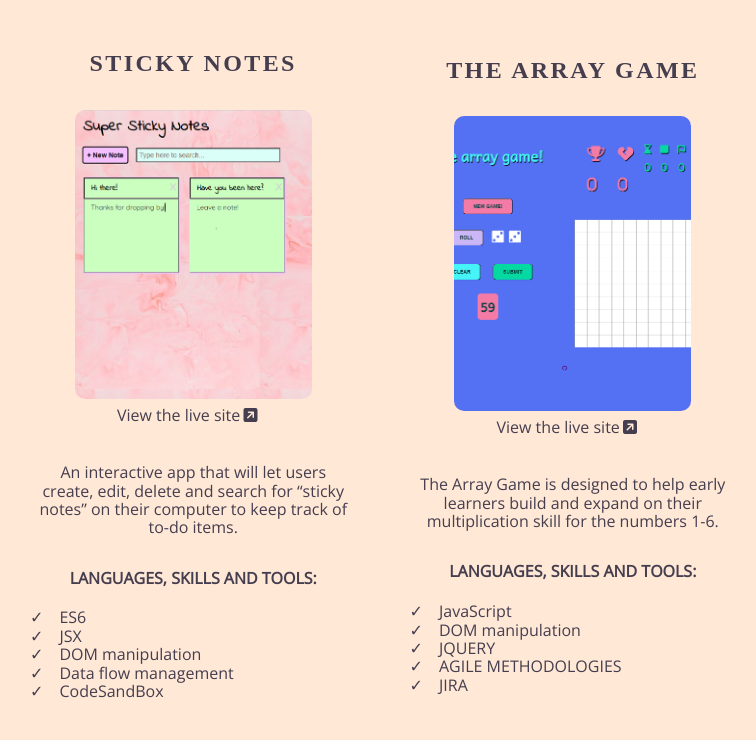
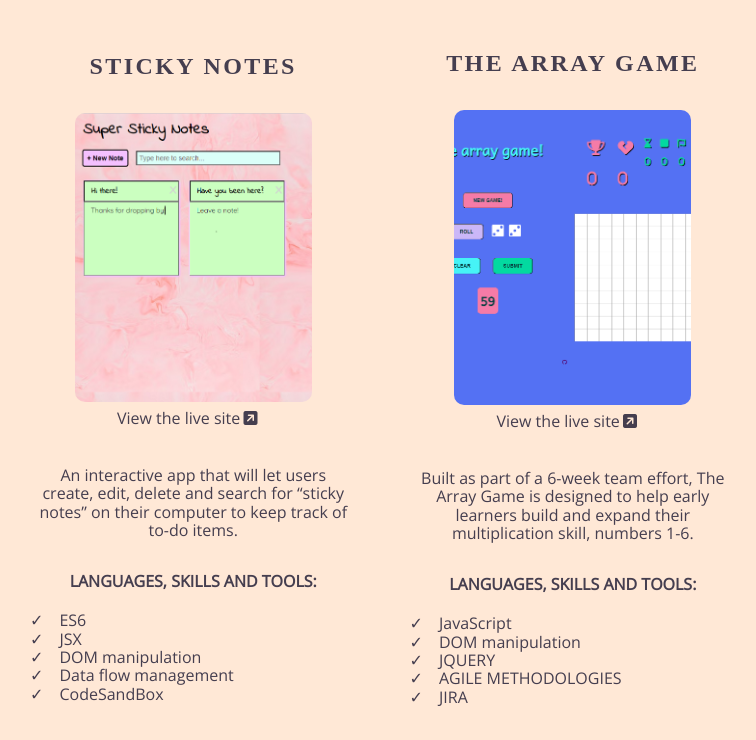
Before and after one commit to er1927/personal-portfolio, a website built with Parcel: page index.html in a window 1280 px wide. Shown: the part 427-1167 px from the top of the page, without its empty margins (257-1013 px from the left). Built offline with nearby package versions, Linux system fonts and the light colour scheme; a web font is replaced by a local one.

Commit message:
Edited project description for The array game.

```diff
--- a/index.html
+++ b/index.html
@@ -56,7 +56,7 @@
         <h2 class="project-title">The Array Game</h2>
         <p><a href="https://the-array-game-mvp.vercel.app/" target="_blank" title="Visit The Array Game's live site!"><img src="./img/0000.png" alt="Screenshot of The Array game."></a>
         <a href="https://the-array-game-mvp.vercel.app/" target="_blank">View the live site<i class="fa-solid fa-square-arrow-up-right"></i></a></p>
-        <p>The Array Game is designed to help early learners build and expand on their multiplication skill for the numbers 1-6.
+        <p>Built as part of a 6-week team effort, The Array Game is designed to help early learners build and expand their multiplication skill, numbers 1-6.
         </p>
         <h4>Languages, skills and tools: </h4>
         <ul>
```
